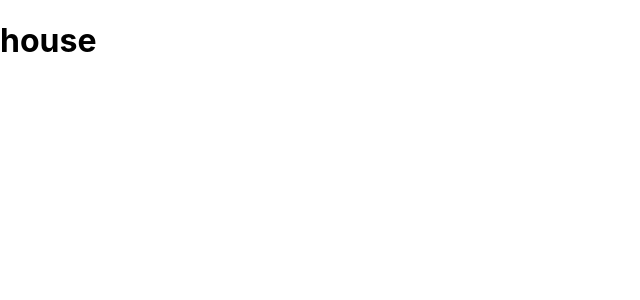
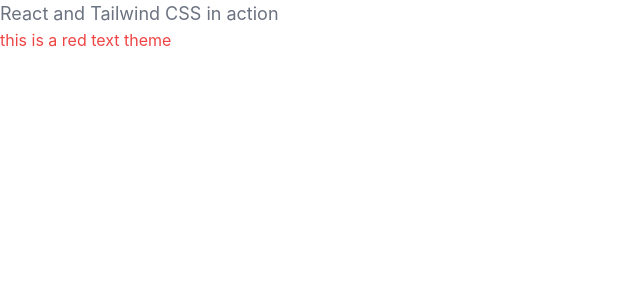
Before and after one commit to Deyoungj/teamCSG, a React (Create React App) app in the folder frontend/: page / in a window 1280 px wide. Shown: the top 300 px of the page, without its empty margins (0-640 px from the left). Built offline with nearby package versions, Linux system fonts and the light colour scheme.

Commit message:
added tailwind

```diff
--- a/frontend/package.json
+++ b/frontend/package.json
@@ -6,10 +6,11 @@
     "@testing-library/jest-dom": "^5.16.5",
     "@testing-library/react": "^13.4.0",
     "@testing-library/user-event": "^13.5.0",
+    "autoprefixer": "^10.4.13",
+    "postcss": "^8.4.21",
     "react": "^18.2.0",
     "react-dom": "^18.2.0",
     "react-scripts": "5.0.1",
-    "tailwindcss": "^3.2.4",
     "web-vitals": "^2.1.4"
   },
   "scripts": {
@@ -35,5 +36,8 @@
       "last 1 firefox version",
       "last 1 safari version"
     ]
+  },
+  "devDependencies": {
+    "tailwindcss": "^3.2.4"
   }
 }
--- /dev/null
+++ b/frontend/postcss.config.js
@@ -0,0 +1,6 @@
+module.exports = {
+  plugins: {
+    tailwindcss: {},
+    autoprefixer: {},
+  },
+}
--- a/frontend/src/App.js
+++ b/frontend/src/App.js
@@ -1,11 +1,13 @@
-import logo from './logo.svg';
+
 import './App.css';
-
 
 function App() {
   return (
-    <div>
-      <h1 > house </h1>
+    <div className="">
+      <p className="text-gray-500 text-lg">
+        React and Tailwind CSS in action
+      </p>
+      <h1 className='text-red-500'>this is a red text theme</h1>
 
     </div>
   );
--- a/frontend/src/index.css
+++ b/frontend/src/index.css
@@ -1,3 +1,7 @@
+@tailwind base;
+@tailwind components;
+@tailwind utilities;
+
 body {
   margin: 0;
   font-family: -apple-system, BlinkMacSystemFont, 'Segoe UI', 'Roboto', 'Oxygen',
--- /dev/null
+++ b/frontend/tailwind.config.js
@@ -0,0 +1,10 @@
+/** @type {import('tailwindcss').Config} */
+module.exports = {
+  content: [
+    "./src/**/*.{js,jsx,ts,tsx}",
+  ],
+  theme: {
+    extend: {},
+  },
+  plugins: [],
+}
```
Also changed, not shown: 1 other file (tests, documents, lock files or other folders).
